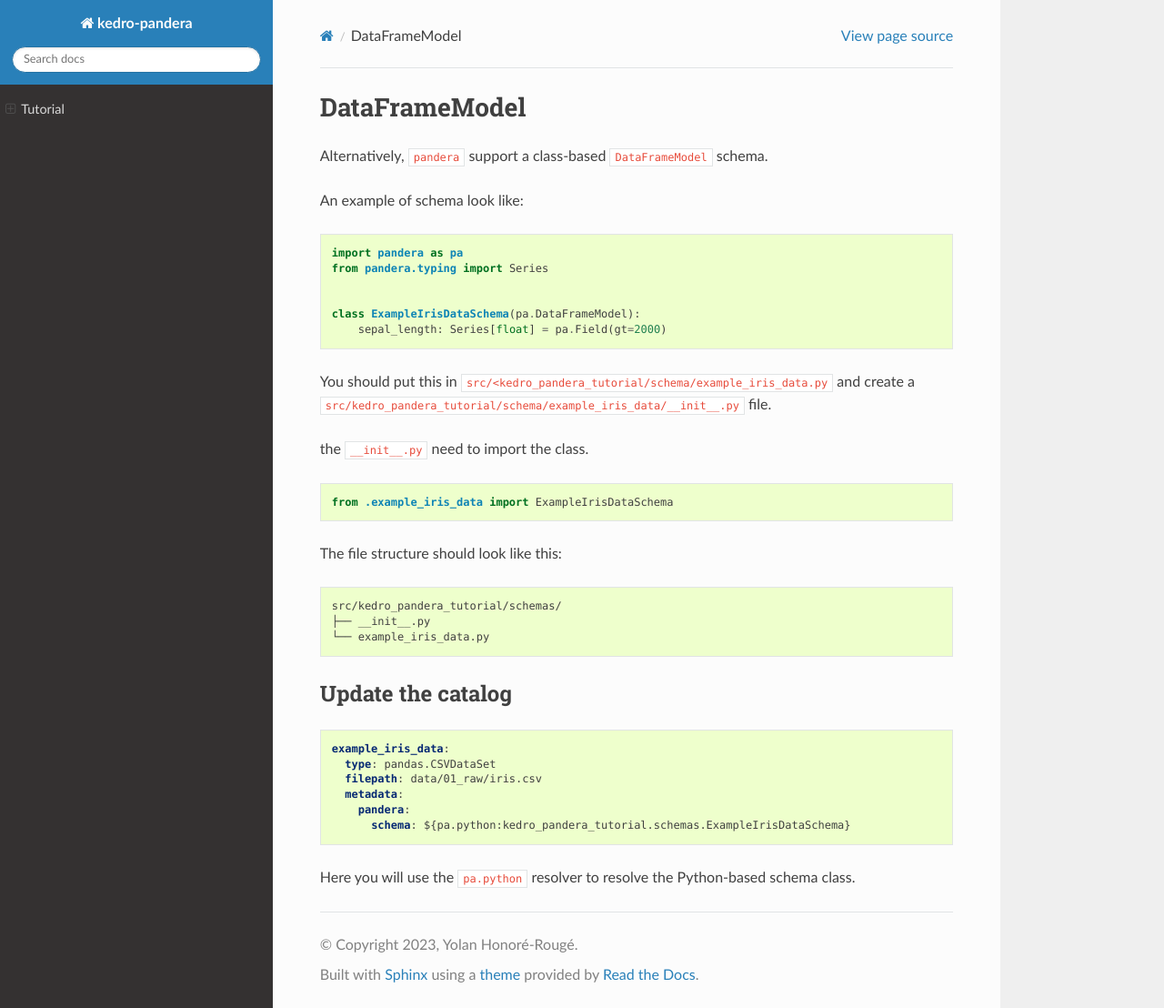
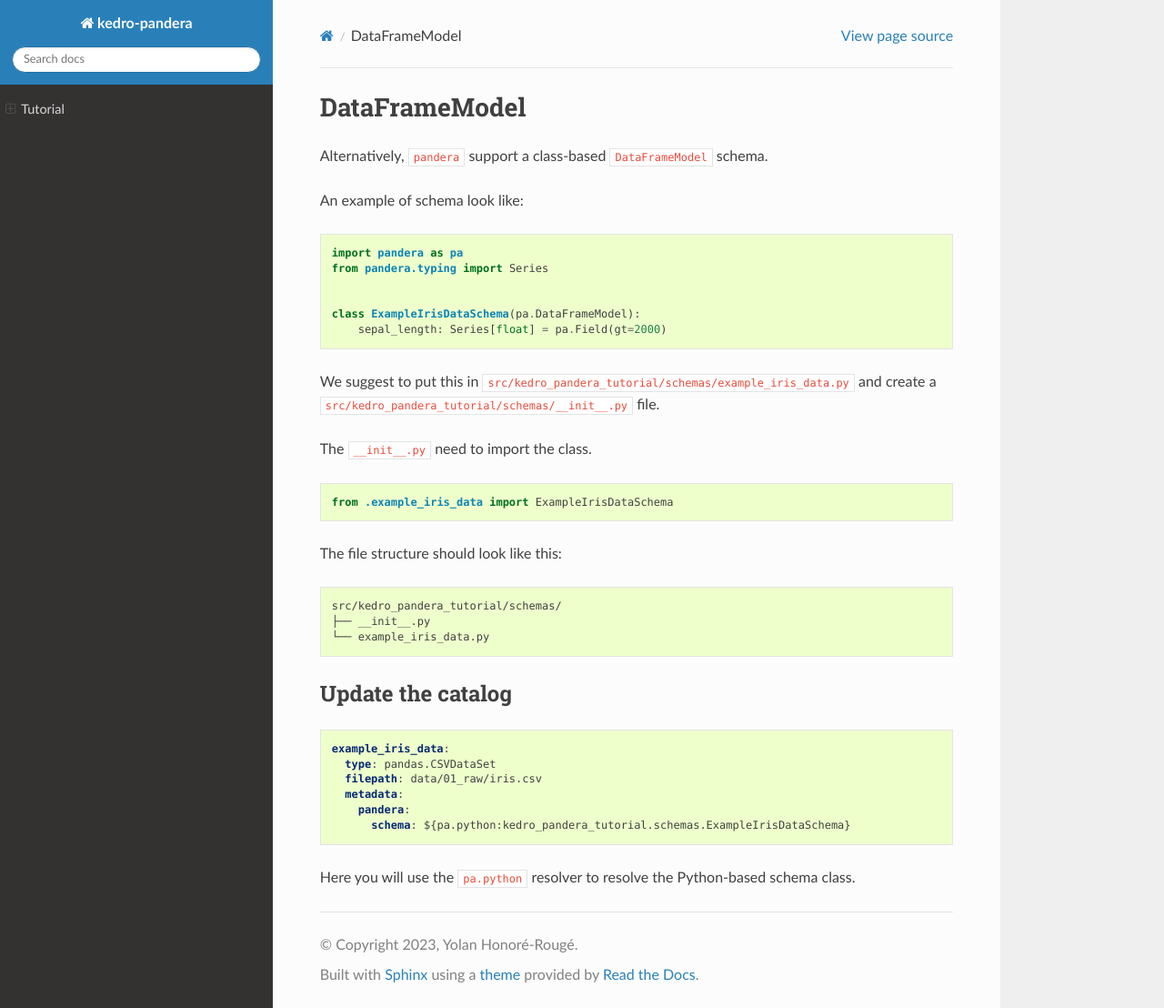
Before and after one commit to Galileo-Galilei/kedro-pandera, a Sphinx documentation site: the page built from docs/source/01_tutorials/02_dataframe_model.md, in a window 1280 px wide and 1108 px high. Shown: the whole window at 91% size. Built offline with Sphinx 7.4.7 and the Read the Docs theme 2.0.0, drawn with Linux system fonts in a browser that asks for light colours.

Commit message:
Fix typo in docs and change the wording to suggestion instead of mandatory path
Signed-off-by: Nok Chan <nok.lam.chan@quantumblack.com>

````diff
--- a/docs/source/01_tutorials/02_dataframe_model.md
+++ b/docs/source/01_tutorials/02_dataframe_model.md
@@ -12,9 +12,9 @@ class ExampleIrisDataSchema(pa.DataFrameModel):
     sepal_length: Series[float] = pa.Field(gt=2000)
 ```
 
-You should put this in `src/<kedro_pandera_tutorial/schema/example_iris_data.py` and create a `src/kedro_pandera_tutorial/schema/example_iris_data/__init__.py` file.
+We suggest to put this in `src/kedro_pandera_tutorial/schemas/example_iris_data.py` and create a `src/kedro_pandera_tutorial/schemas/__init__.py` file.
 
-the `__init__.py` need to import the class.
+The `__init__.py` need to import the class.
 
 ```python
 from .example_iris_data import ExampleIrisDataSchema
````
